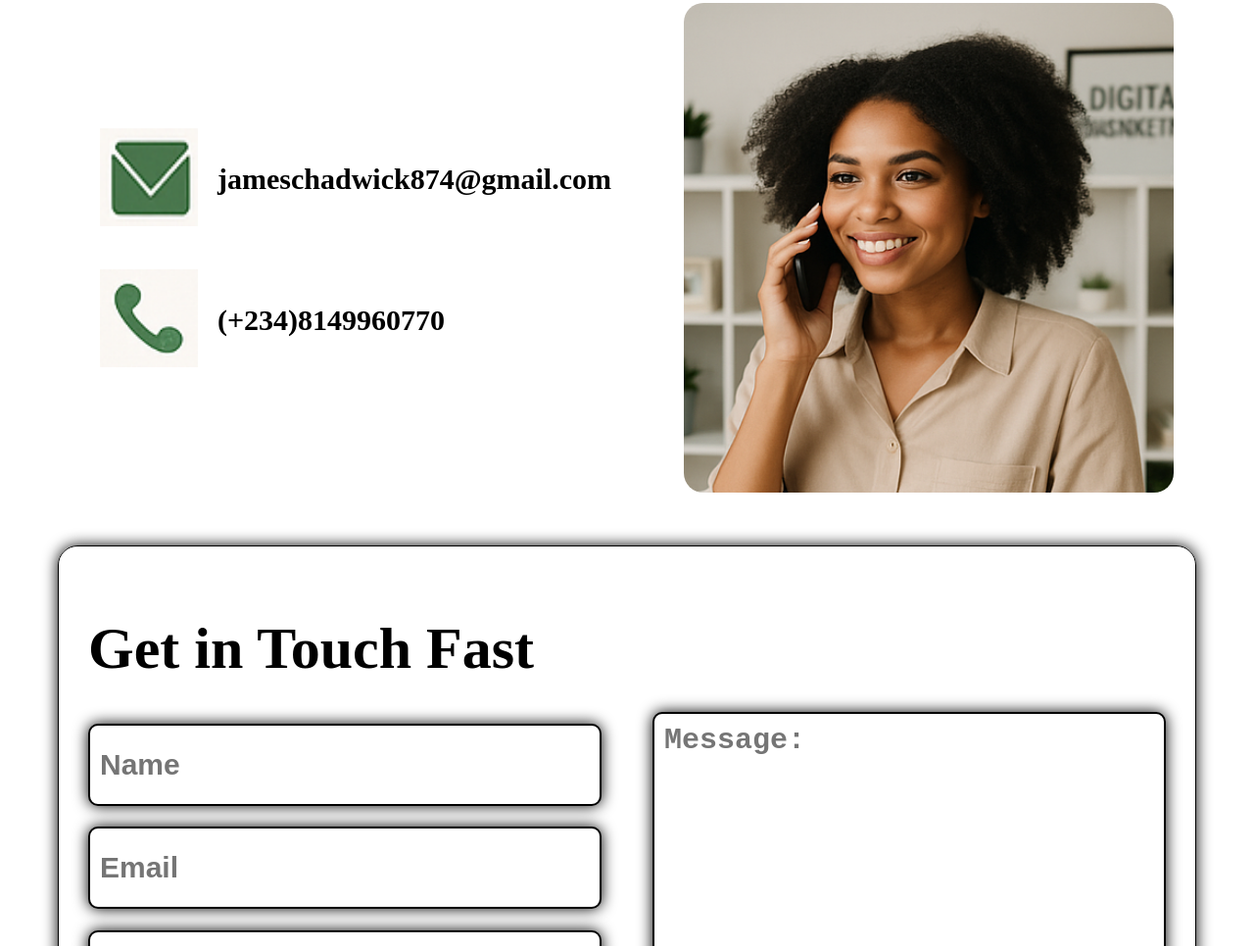
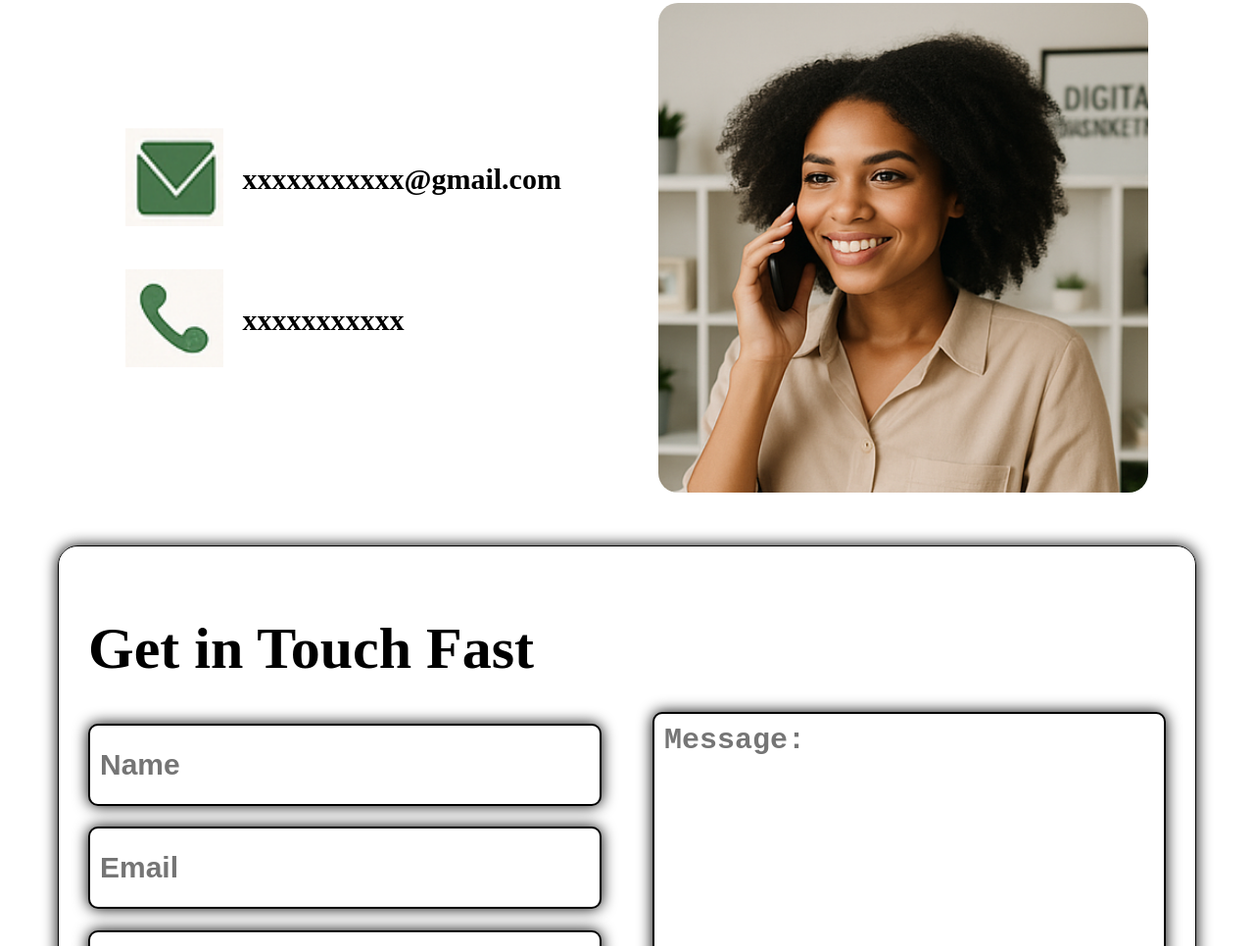
Before and after one commit to JamesChadwick999/LearnCodingOnline, a plain HTML site: page CONTACT US.html in a window 1280 px wide. Shown: the part 1002-1968 px from the top of the page at 98% size. Drawn offline with Linux system fonts and the light colour scheme.

Commit message:
Update CONTACT US.html

```diff
--- a/CONTACT US.html
+++ b/CONTACT US.html
@@ -45,14 +45,14 @@
           <div>
             <img class="small" src="./IMAGES/15.png">
           </div>
-          <h3 class="a">jameschadwick874@gmail.com</h3>
+          <h3 class="a">xxxxxxxxxxx@gmail.com</h3>
         </div>
 
         <div class="ali">
           <div>
             <img class="small" src="./IMAGES/16.png">
           </div>
-          <h3 class="a">(+234)8149960770</h3>
+          <h3 class="a">xxxxxxxxxxx</h3>
         </div>
       </div>
 
```
